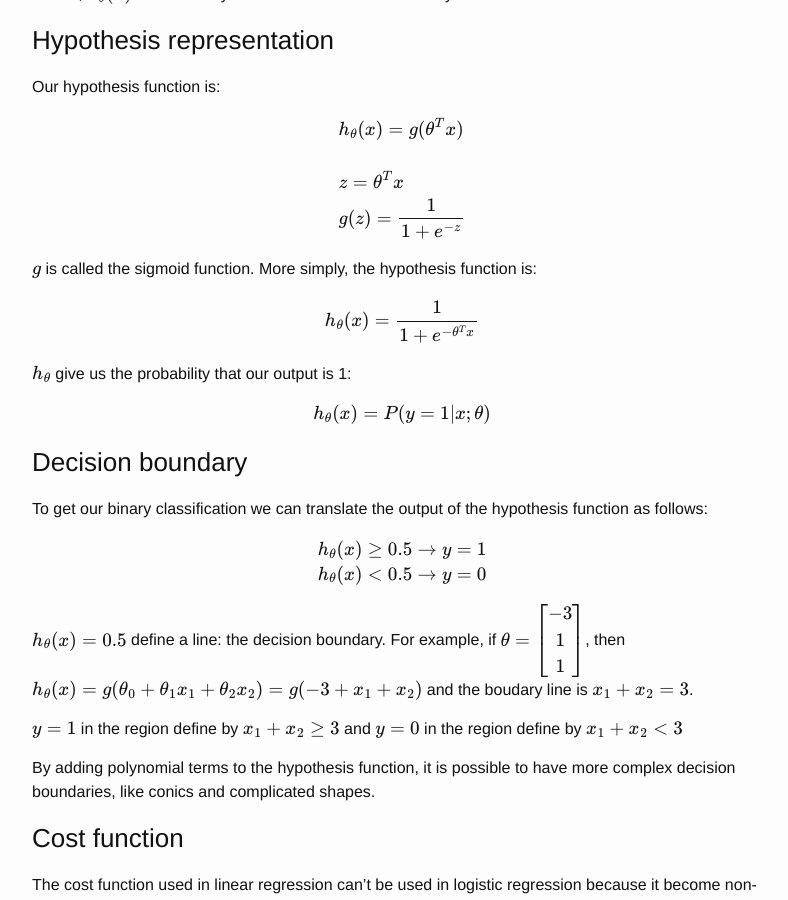
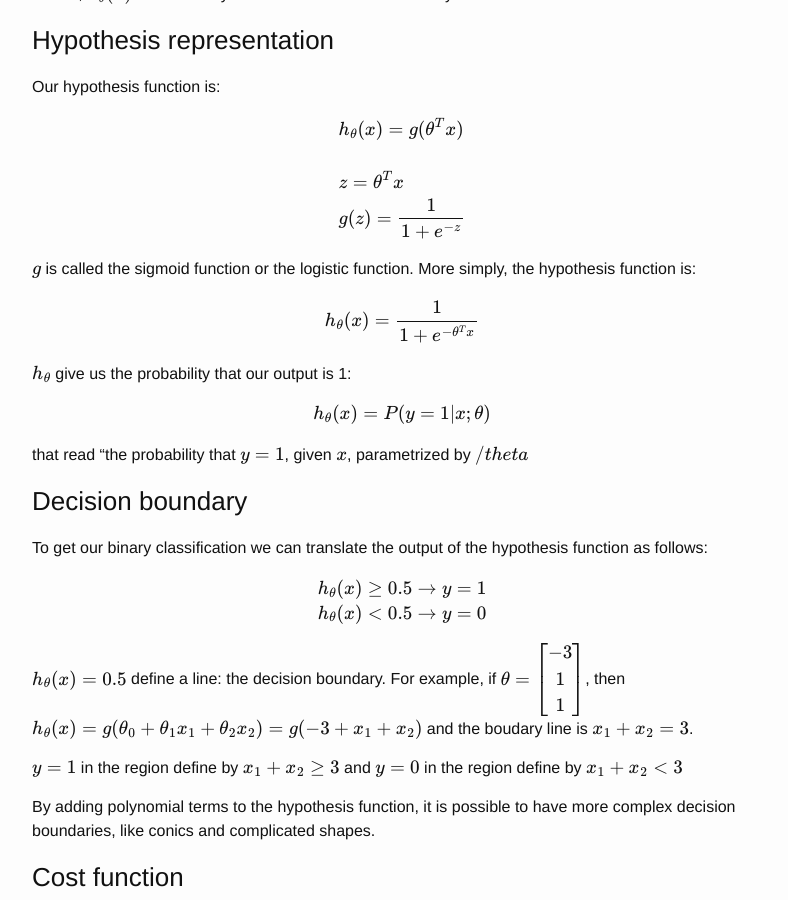
Before and after one commit to seiteta/seiteta.github.io_old, a Jekyll site: the page built from _posts/2014-12-04-machine-learning-notes.md, in a window 1280 px wide and 900 px high, scrolled down 4710 px. Shown: the whole window, without its empty margins (238-1026 px from the left). Built offline with Jekyll 4.4.1, drawn with Linux system fonts in a browser that asks for light colours; formulas are drawn with MathJax 3.

Commit message:
Update 2014-12-04-machine-learning-notes.md

```diff
--- a/_posts/2014-12-04-machine-learning-notes.md
+++ b/_posts/2014-12-04-machine-learning-notes.md
@@ -165,13 +165,15 @@ $$
 \end{align*}
 $$
 
-$$g$$ is called the sigmoid function. More simply, the hypothesis function is:
+$$g$$ is called the sigmoid function or the logistic function. More simply, the hypothesis function is:
 
 $$ h_\theta (x) = \dfrac{1}{1+e^{-\theta^T x}}$$
 
 $$h_\theta$$ give us the probability that our output is 1:
 
 $$h_\theta(x) = P(y=1 | x ; \theta)$$
+
+that read "the probability that $$y=1$$, given $$x$$, parametrized by $$/theta$$
 
 ### Decision boundary
 
```
